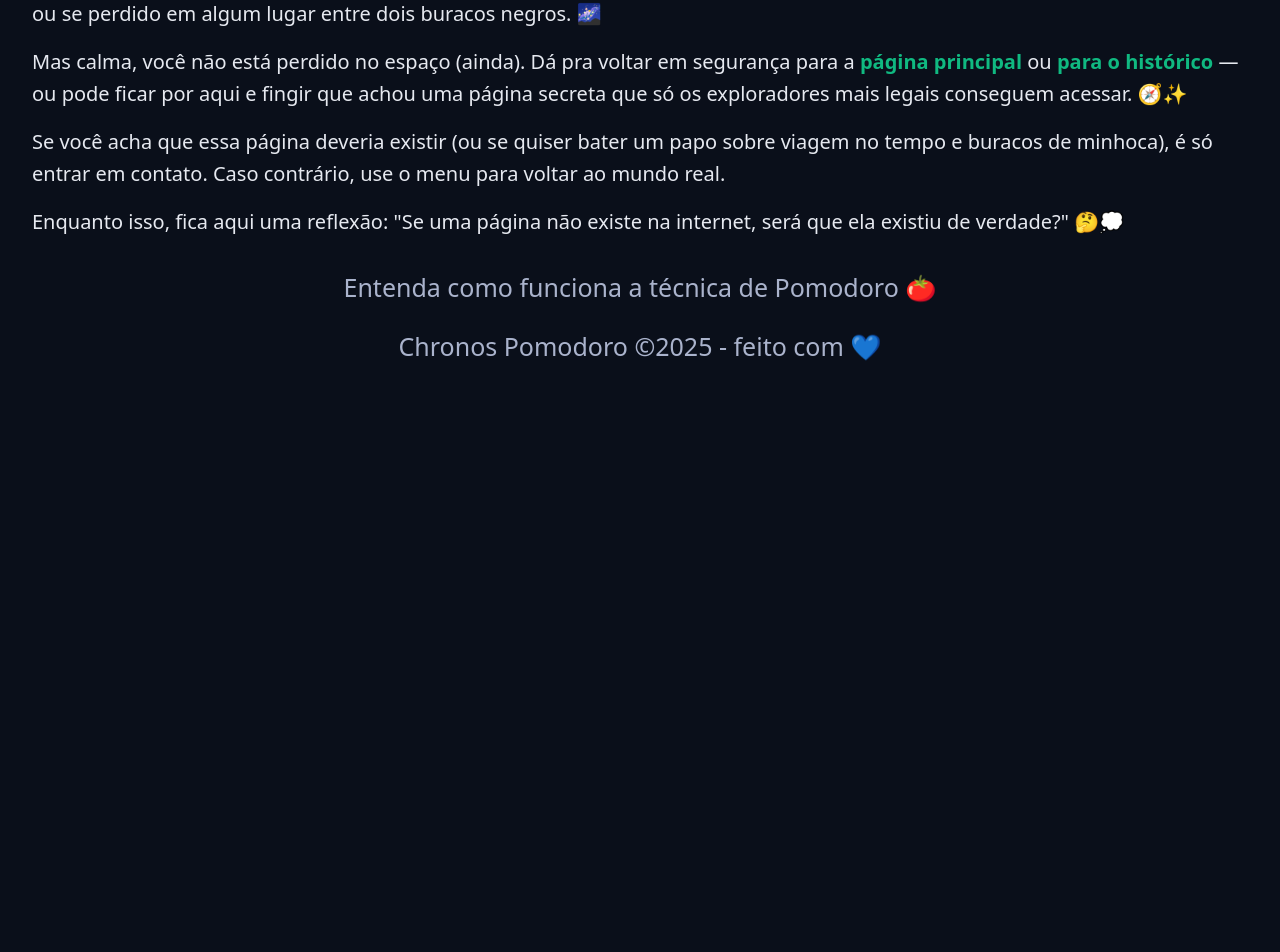
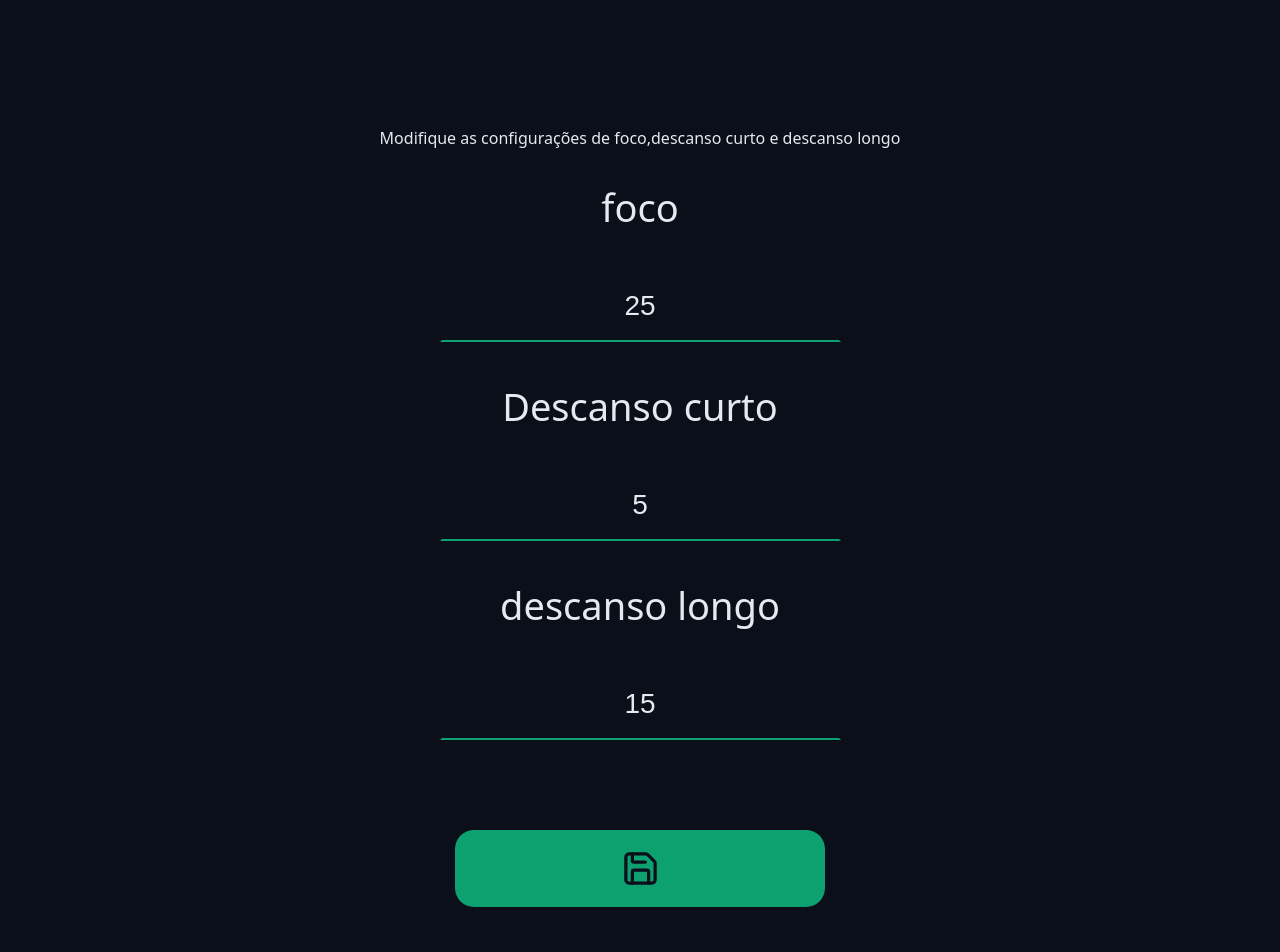
Before and after one commit to Mateus97lima/Pomodoro1, a React (Vite) app: page /Settings in a window 1280 px wide. Shown: the part 820-1772 px from the top of the page. Before the commit the page ends 1215 px from the top, so only its background shows below. Built offline with nearby package versions, Linux system fonts and the light colour scheme.

Commit message:
fiz settings

```diff
--- a/src/Routers/MainRouters/index.tsx
+++ b/src/Routers/MainRouters/index.tsx
@@ -1,33 +1,32 @@
-
-
 import { useEffect } from "react";
 import { BrowserRouter, Route, Routes, useLocation } from "react-router";
 import { AboutPomodoro } from "../../pages/AboutPomodoro";
 import { NotFood } from "../../pages/NotFood";
 import { Home } from "../../pages/Home";
 import { History } from "../../components/History";
+import { Setting } from "../../pages/Setting";
 
-function ScroolLoop(){
-const { pathname} = useLocation()
+function ScroolLoop() {
+  const { pathname } = useLocation();
 
-useEffect(()=>{
-window.scrollTo({top:0, behavior:"smooth"})
-},[ pathname]);
+  useEffect(() => {
+    window.scrollTo({ top: 0, behavior: "smooth" });
+  }, [pathname]);
 
-return null
+  return null;
 }
 
-export function MainRouters(){
-return(
-        <BrowserRouter>
-        <Routes>
-          <Route path='/' element={<Home/>}/>
-          <Route path='/About-Pomodoro' element={<AboutPomodoro />}/>
-          <Route path='/History/' element={<History />}/>
-          <Route path='*' element={<NotFood />}/>
-        </Routes>
-        <ScroolLoop/>
-        </BrowserRouter>
-
-)
+export function MainRouters() {
+  return (
+    <BrowserRouter>
+      <Routes>
+        <Route path="/" element={<Home />} />
+        <Route path="/History/" element={<History />} />
+        <Route path="/Settings/" element={<Setting />} />
+        <Route path="/About-Pomodoro" element={<AboutPomodoro />} />
+        <Route path="*" element={<NotFood />} />
+      </Routes>
+      <ScroolLoop />
+    </BrowserRouter>
+  );
 }
--- /dev/null
+++ b/src/pages/Setting/index.tsx
@@ -0,0 +1,69 @@
+import { SaveIcon } from 'lucide-react';
+import { Container } from '../../components/Container';
+import { DefaultButton } from '../../components/DefaultButton';
+import { DefaultInput } from '../../components/DefaultInput';
+import { Heading } from '../../components/Heading';
+
+
+
+ import { MainTemplate } from '../../templades/MainTemplate';
+import { useRef } from 'react';
+import { useTaskContext } from '../../Contexts/TaskContext/useTaskContext';
+
+
+
+
+
+ export function Setting() {
+     const {state} = useTaskContext()
+     const workTimeInput = useRef<HTMLInputElement >(null);
+     const shortBreakTimeInput= useRef<HTMLInputElement >(null);
+     const longoBreakTimeInput = useRef<HTMLInputElement >(null);
+
+  function handleSaveSettings(e:React.FormEvent<HTMLFormElement>) {
+  e.preventDefault()
+
+  const workTime = workTimeInput.current?.value;
+  const shortBreakTime = shortBreakTimeInput.current?.value;
+  const longoBreakTime = longoBreakTimeInput.current?.value;
+
+  console.log(workTime,shortBreakTime,longoBreakTime)
+  }
+
+   return (
+     <MainTemplate>
+
+       <Container>
+        <Heading>Configurações</Heading>
+       </Container>
+
+       <Container>
+        <p style={{textAlign:'center'}}>Modifique as configurações de foco,descanso curto e descanso longo
+        </p>
+       </Container>
+
+       <Container>
+       <form onSubmit={handleSaveSettings} action="" className="from">
+        <div className="formRow">
+          <DefaultInput id='workTime' labelText='foco' ref={workTimeInput} defaultValue={state.config.workTime}/>
+        </div>
+
+         <div className="formRow">
+          <DefaultInput id='shortBreakTime' labelText='Descanso curto' ref={shortBreakTimeInput} defaultValue={state.config.shortBreakTime}/>
+        </div>
+
+         <div className="formRow">
+          <DefaultInput id='longoBreakTime' labelText='descanso longo' ref={longoBreakTimeInput} defaultValue={state.config.longBreakTime}/>
+        </div>
+
+        <div className="formRow">
+          <DefaultButton icon={<SaveIcon/>} aria-label='salva configurações' title='salva configurações'/>
+        </div>
+       </form>
+       </Container>
+    </MainTemplate>
+
+
+
+   );
+ }
--- a/src/styles/theme.css
+++ b/src/styles/theme.css
@@ -35,8 +35,7 @@
 
    --disabled: #555f7d;
    --text-disabled: #aab3cc;
-<<<<<<< HEAD
-=======
+
 
    --toastify-color-light: var(--text-default);
    --toastify-color-dark: var(--text-default);
@@ -48,7 +47,6 @@
    --toastify-text-color-dark: #e6e9f0;
    --toastify-color-progress-light: var(--primary);
    --toastify-color-progress-dark: var(--primary);
->>>>>>> 109f9ff (atualizações)
 }
 :root[data-theme='light'] {
     --gray-100: #0a0f1a;
@@ -66,9 +64,8 @@
 
     --link-color: #0b8a60;
     --link-hover: #065f46;
-<<<<<<< HEAD
-=======
+
     --toastify-text-color-light: #e6e9f0;
     --toastify-text-color-dark: #e6e9f0;
->>>>>>> 109f9ff (atualizações)
+
   }
```
